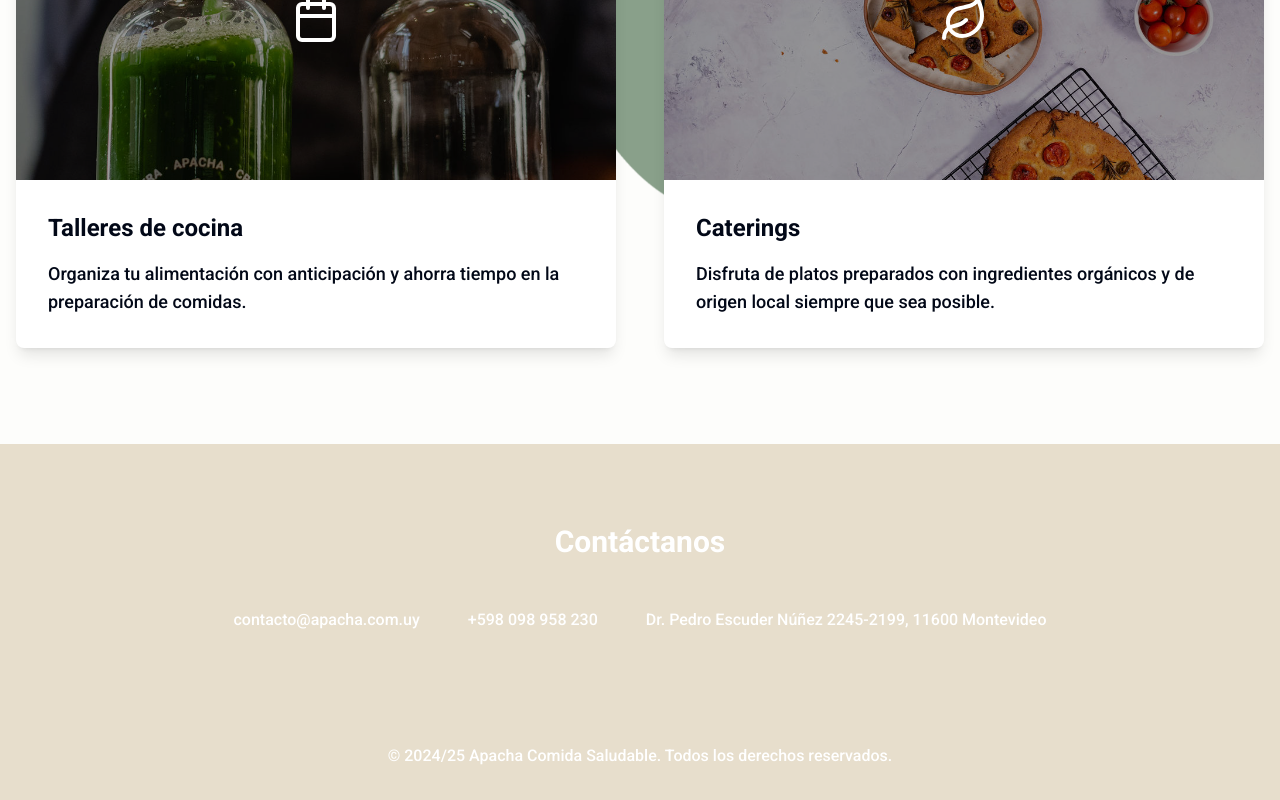
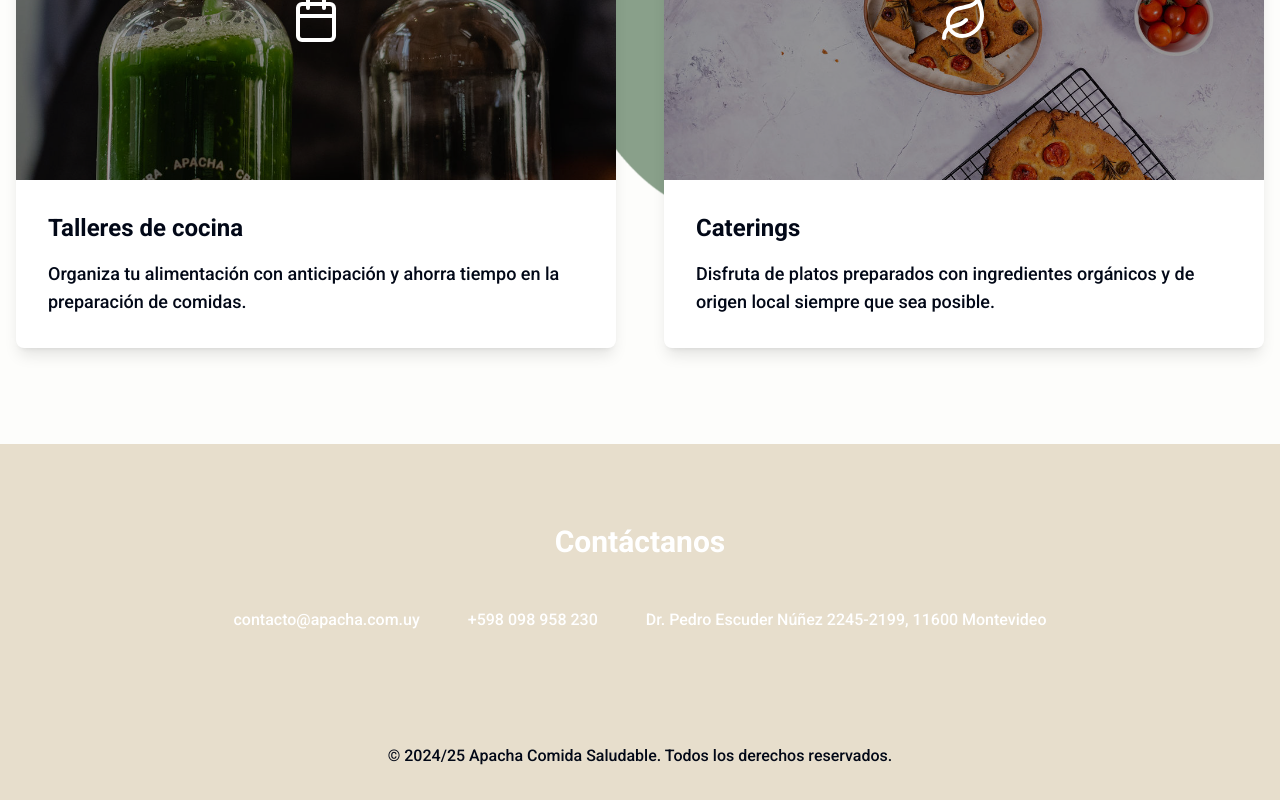
Before and after one commit to SF-Prog/apacha-store, a Next.js app: page / in a window 1280 px wide. Shown: the part 3146-3946 px from the top of the page. Built offline with nearby package versions, Linux system fonts and the light colour scheme.

Commit message:
Invoke reusable component on layout

```diff
--- a/app/components/landing/layout.tsx
+++ b/app/components/landing/layout.tsx
@@ -4,6 +4,7 @@ import { useState } from 'react'
 import { motion } from 'framer-motion'
 import { Menu } from 'lucide-react'
 import Link from 'next/link'
+import Image from 'next/image'
 
 import { Button } from "@/components/ui/button"
 import {
@@ -14,7 +15,7 @@ import {
   SheetTitle,
   SheetTrigger,
 } from "@/components/ui/sheet"
-import Image from 'next/image'
+import Footer from '@/sections/footer/footer';
 
 interface LayoutProps {
   children: React.ReactNode
@@ -87,11 +88,7 @@ export function Layout({ children }: LayoutProps) {
 
         {children}
 
-        <footer className="bg-brown-800 text-white py-8">
-          <div className="container mx-auto px-4 text-center">
-            <p>&copy; 2024/25 Apacha Comida Saludable. Todos los derechos reservados.</p>
-          </div>
-        </footer>
+        <Footer />
       </div>
     </motion.div>
   )
```
